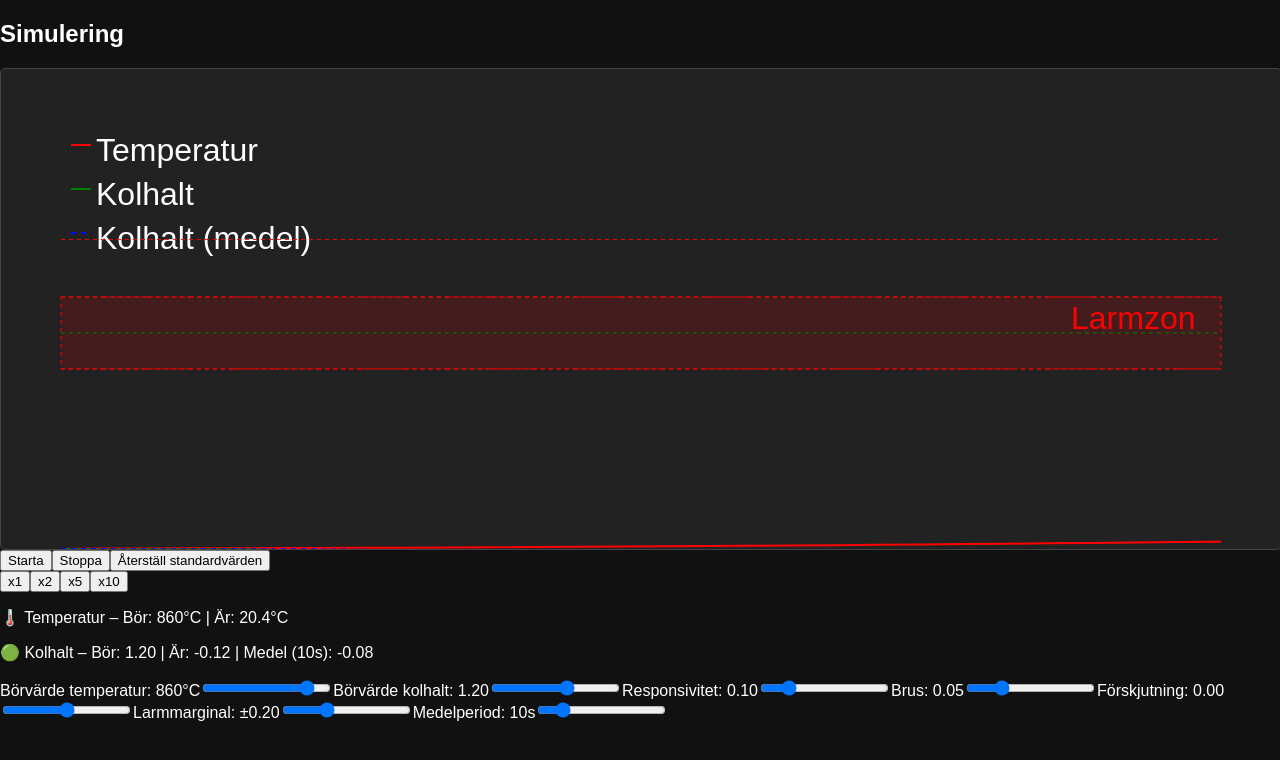
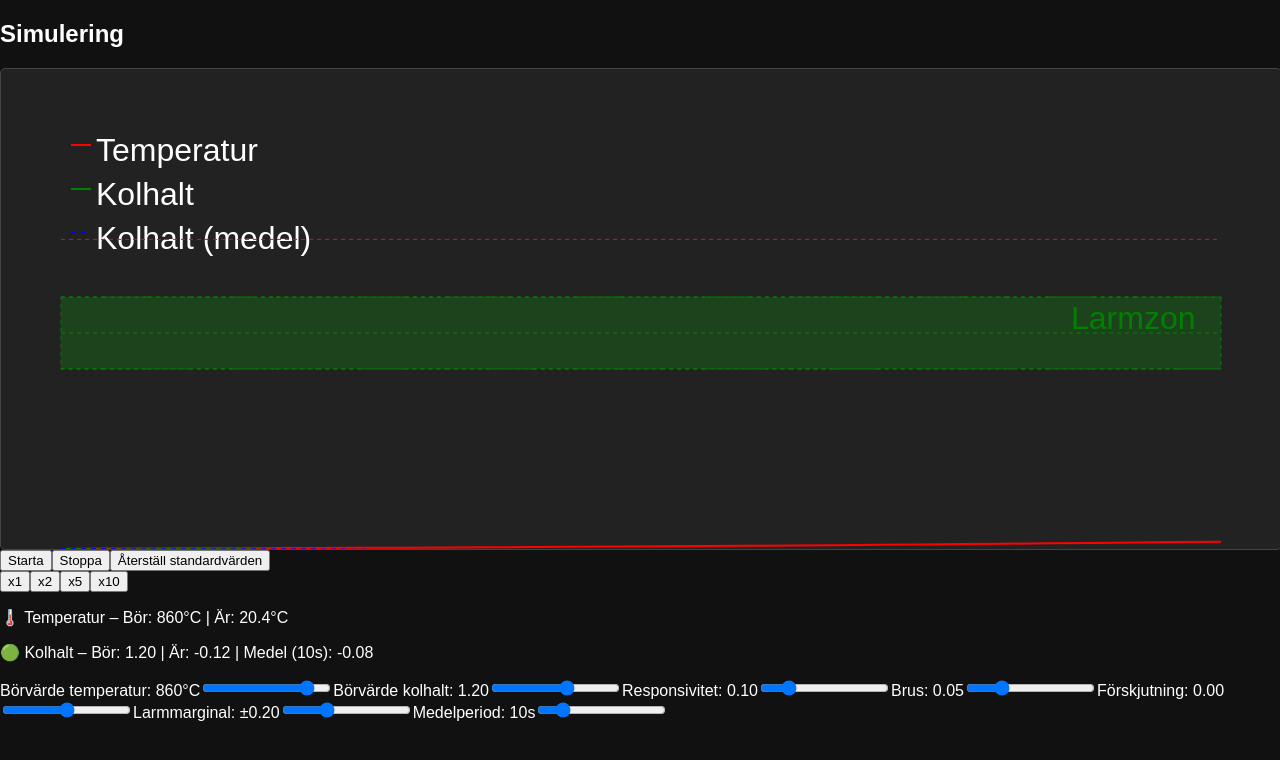
Before and after one commit to kim-kristiansson/ocss-curves, a React (Vite) app in the folder ocss-curves/: page / in a window 1280 px wide. Both pictures are taken after a click on the button "Starta". Shown: the top 760 px of the page. Built offline with nearby package versions, Linux system fonts and the light colour scheme.

Commit message:
Color alarm zone green

```diff
--- a/ocss-curves/src/components/Chart.tsx
+++ b/ocss-curves/src/components/Chart.tsx
@@ -258,8 +258,8 @@ export default function Chart({
                 {/* Alarm zone */}
                 <path
                     d={buildAlarmArea(chartWidth, chartHeight, padding)}
-                    fill="rgba(255,0,0,0.15)"
-                    stroke="red"
+                    fill="rgba(0,255,0,0.15)"
+                    stroke="green"
                     strokeWidth={1}
                     strokeDasharray="4,4"
                 />
@@ -282,13 +282,13 @@ export default function Chart({
                 <path
                     d={buildStepPath("alarmTop", scaleCarbonY, chartWidth, chartHeight, padding)}
                     fill="none"
-                    stroke="red"
+                    stroke="green"
                     strokeDasharray="4,4"
                 />
                 <path
                     d={buildStepPath("alarmBottom", scaleCarbonY, chartWidth, chartHeight, padding)}
                     fill="none"
-                    stroke="red"
+                    stroke="green"
                     strokeDasharray="4,4"
                 />
 
@@ -304,7 +304,7 @@ export default function Chart({
                         <text
                             x={chartWidth - padding - 150}
                             y={y + labelFontSize}
-                            fill="red"
+                            fill="green"
                             fontSize={labelFontSize}
                         >
                             Larmzon
```
